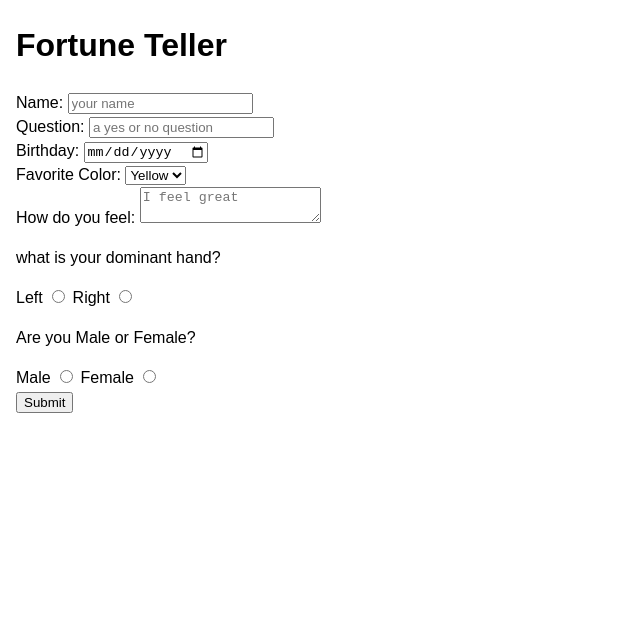
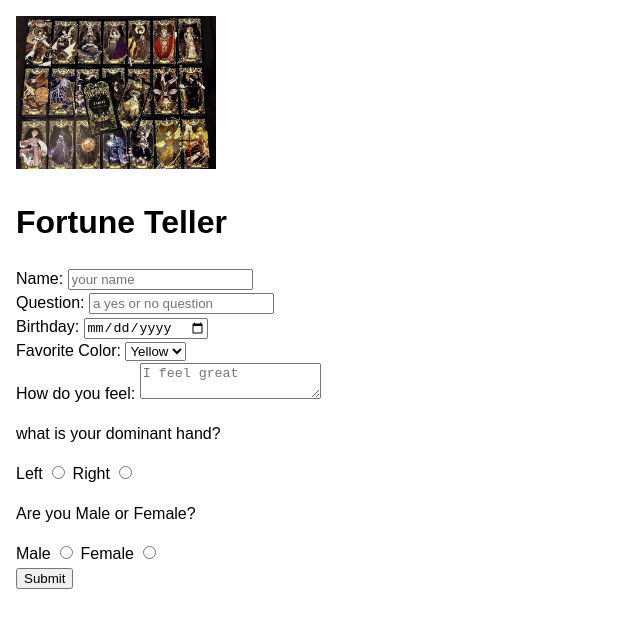
Before and after one commit to SamuelSun663/Samuelcapstone, a plain HTML site: page fortuneteller/index.html in a window 1280 px wide. Shown: the whole page, without its empty margins (0-640 px from the left). Drawn offline with Linux system fonts and the light colour scheme.

Commit message:
added photo

```diff
--- a/fortuneteller/index.html
+++ b/fortuneteller/index.html
@@ -14,6 +14,7 @@
     <link rel="stylesheet" href="style.css" />
   </head>
   <body>
+    <img src="tarot cards.webp" alt="fortune teller" width="200" height="200"/>
     <!-- this is the start of content -->
     <h1>
       Fortune Teller
```
Also changed, not shown: fortuneteller/tarot cards.webp (added).
